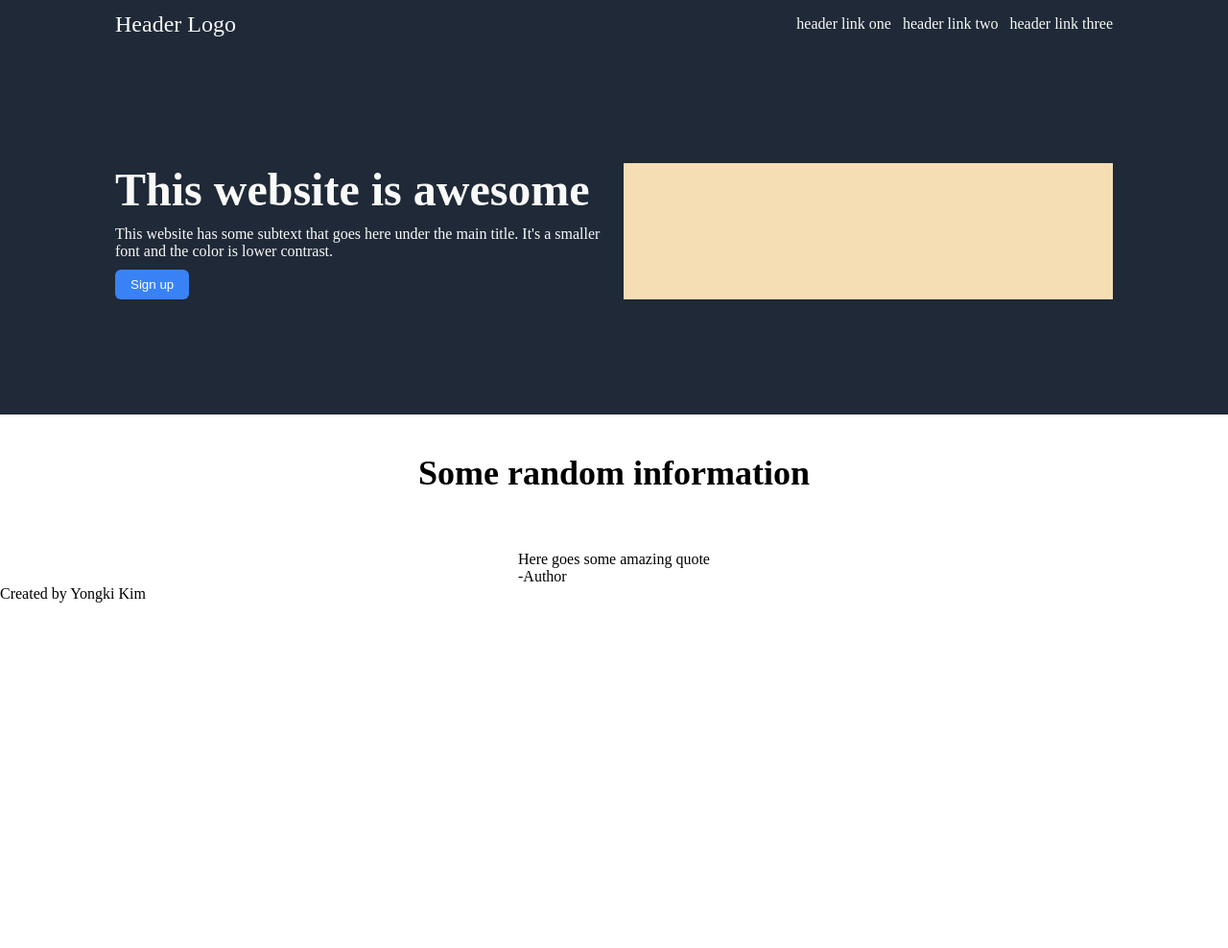
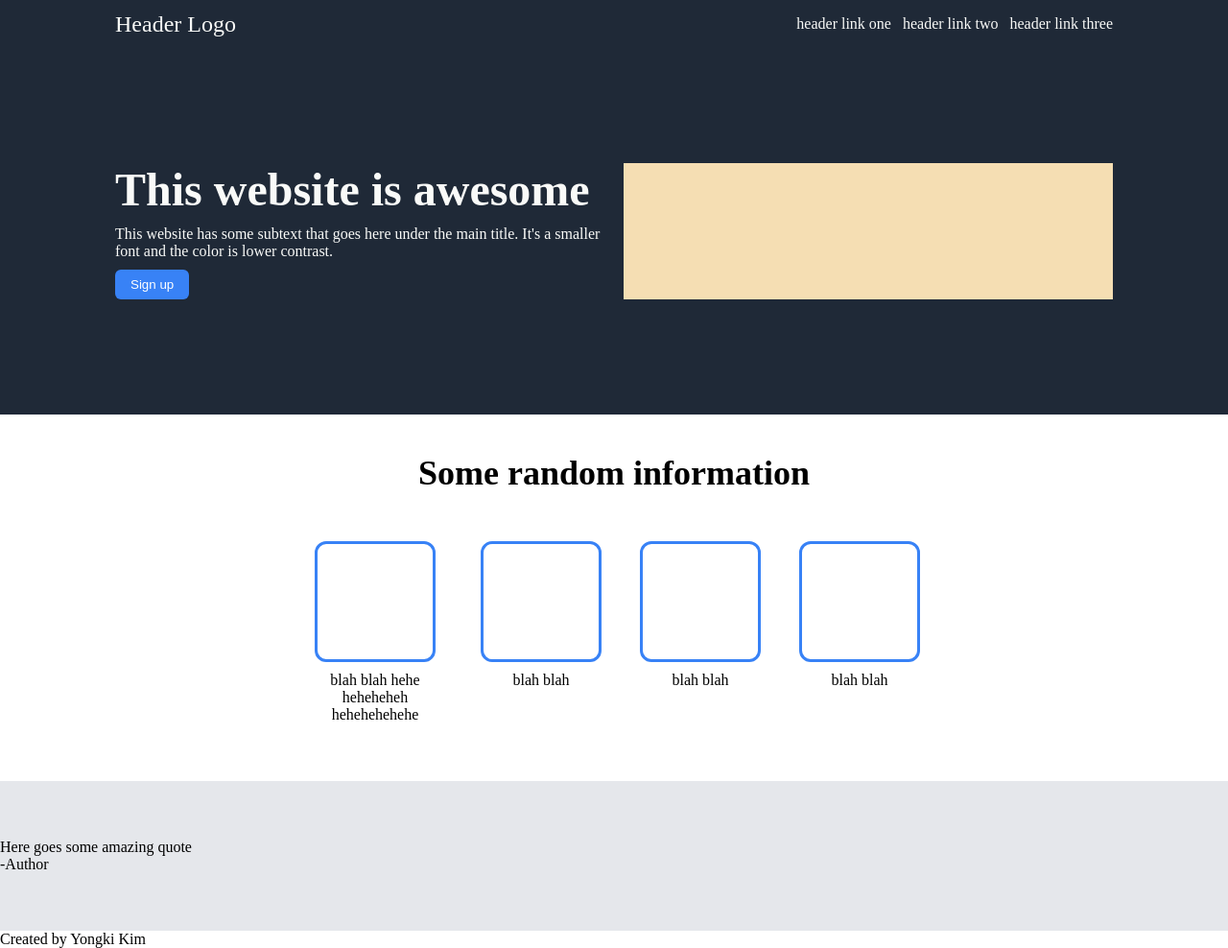
Before and after one commit to yongki95/website_project, a plain HTML site: page index.html in a window 1280 px wide. Shown: the whole page at 96% size. Before the commit the page ends 800 px from the top, so only its background shows below. Drawn offline with Linux system fonts and the light colour scheme.

Commit message:
Add div that wrap several div for flex box

```diff
--- a/index.html
+++ b/index.html
@@ -40,11 +40,30 @@
             <div class="text_main_content">Some random information</div>
 
             <div class="image_container">
-
+                <div class="image_text">
+                    <div class="image_box"></div>
+                    <div class="description">blah blah hehe heheheheh hehehehehehe</div>
+                </div>
+                <div class="image_text">
+                    <div class="image_box"></div>
+                    <div class="description">blah blah</div>
+                </div>
+                <div class="image_text">
+                    <div class="image_box"></div>
+                    <div class="description">blah blah</div>
+                </div>
+                <div class="image_text">
+                    <div class="image_box"></div>
+                    <div class="description">blah blah</div>
+                </div>
             </div>
 
-            <div class="Quote_container">
-                <div class="Quote">Here goes some amazing quote</div>
+
+        </div>
+
+        <div class="second_container">
+            <div class="quote_container">
+                <div class="quote">Here goes some amazing quote</div>
                 <div class="author">-Author</div>
             </div>
         </div>
```
